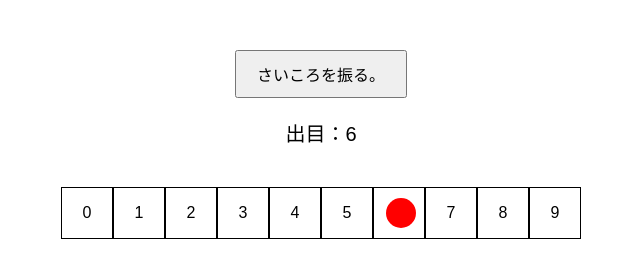
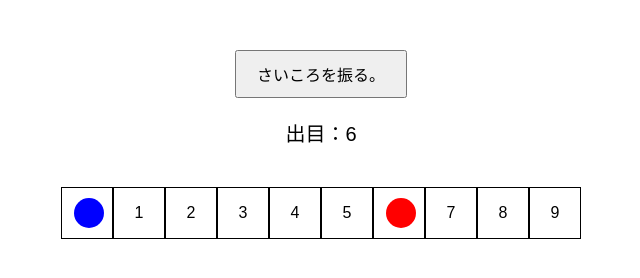
Before and after one commit to Cavacan/JS_experiments, a plain HTML site: page sugoroku.html in a window 1280 px wide. Both pictures are taken after a click on the button "さいころを振る。". Shown: the full height of the page, 319-959 px from the left. Drawn offline with Linux system fonts and the light colour scheme.

Commit message:
step2: add player2

```diff
--- a/script/sugoroku.js
+++ b/script/sugoroku.js
@@ -1,7 +1,8 @@
 document.addEventListener("DOMContentLoaded", () => {
   const mapSize = 10;
   const map = [];
-  let playerPosition = 0;
+  let player1Position = 0;
+  let player2Position = 0;
 
   // MAP
   const mapContainer = document.getElementById("map");
@@ -13,35 +14,56 @@ document.addEventListener("DOMContentLoaded", () => {
     map.push(cell);
   }
 
-  //Player
-  const playerIcon = document.createElement("div");
-  playerIcon.classList.add("player-icon");
-  map[playerPosition].appendChild(playerIcon);
-  map[playerPosition].classList.add("occupied");
+  //Player1
+  const player1Icon = document.createElement("div");
+  player1Icon.classList.add("player-icon");
+  player1Icon.style.backgroundColor = "red";
+  map[player1Position].appendChild(player1Icon);
+  map[player1Position].classList.add("occupied-player1");
+
+  //Player2
+  const player2Icon = document.createElement("div");
+  player2Icon.classList.add("player-icon");
+  player2Icon.style.backgroundColor = "blue";
+  map[player2Position].appendChild(player2Icon);
+  map[player2Position].classList.add("occupied-player2");
+
 
   //dice
   const rollDiceButton = document.getElementById("roll-dice");
   const diceResult = document.getElementById("dice-result");
+  let currentPlayer = 1;
 
   rollDiceButton.addEventListener("click", () => {
     const diceValue = Math.floor(Math.random() * 6) + 1;
     diceResult.textContent = `出目：${diceValue}`;
-    movePlayer(diceValue);
+    if (currentPlayer === 1){
+      movePlayer(diceValue, player1Icon, "occupied-player1", player1Position, (newPosition) => {
+        player1Position = newPosition;
+        currentPlayer = 2;
+      });
+    } else {
+      movePlayer(diceValue, player2Icon, "occupied-player2", player2Position, (newPosition) => {
+        player2Position = newPosition;
+        currentPlayer = 1;
+      })
+    }
   });
 
   // move plyaer
-  function movePlayer(steps) {
-    const targetPosition = Math.min(playerPosition + steps, mapSize -1); // N ~ Goal
+  function movePlayer(steps, playerIcon, occupiedClass, currentPosition, callback) {
+    const targetPosition = Math.min(currentPosition + steps, mapSize -1); // N ~ Goal
 
     const interval = setInterval(() => {
-      if (playerPosition < targetPosition){
-        map[playerPosition].removeChild(playerIcon);
-        map[playerPosition].classList.remove("occupied");
-        playerPosition++;
-        map[playerPosition].appendChild(playerIcon);
-        map[playerPosition].classList.add("occupied");
+      if (currentPosition < targetPosition){
+        map[currentPosition].removeChild(playerIcon);
+        map[currentPosition].classList.remove(occupiedClass);
+        currentPosition++;
+        map[currentPosition].appendChild(playerIcon);
+        map[currentPosition].classList.add(occupiedClass);
       } else {
         clearInterval(interval);
+        callback(currentPosition)
       }
     }, 300);
   }
--- a/style/sugoroku.css
+++ b/style/sugoroku.css
@@ -43,10 +43,12 @@ body {
   border-radius: 50%;
 }
 
-.cell.occupied {
+.cell.occupied-player1,
+.cell.occupied-player2 {
   color: transparent;
 }
 
-.cell.occupied.player-icon {
+.cell.occupied-player1 player-icon,
+.cell.occupied-player2 player-icon {
   color: initial;
 }
--- a/sugoroku.html
+++ b/sugoroku.html
@@ -9,7 +9,7 @@
 <body>
   <div id="game-container">
     <button id="roll-dice">さいころを振る。</button>
-    <div id="dice-result">出目：</div>
+    <div id="dice-result">出目：-</div>
     <div id="map"></div>
   </div>
   <script src="script/sugoroku.js"></script>
```
